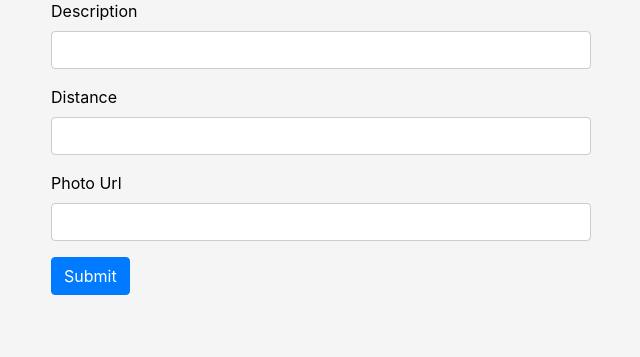
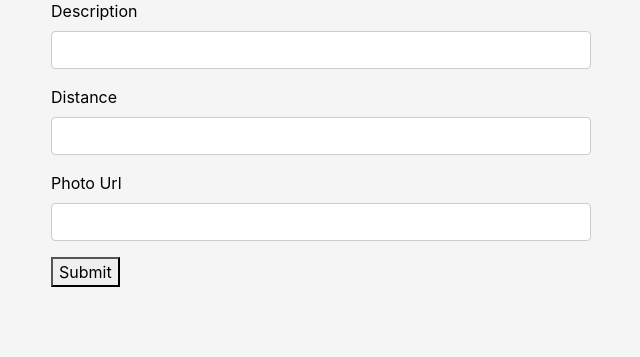
Before and after one commit to edfranco/hikr, a Django app: page /new_hike/ in a window 1280 px wide. Shown: the part 122-479 px from the top of the page, without its empty margins (319-959 px from the left). Run offline with Django 3.2, Linux system fonts and the light colour scheme; some libraries are stand-ins or nearby versions.

Commit message:
updated buttons

```diff
--- a/hikr_app/templates/login.html
+++ b/hikr_app/templates/login.html
@@ -20,7 +20,7 @@
 					<label for="password">Password</label>
 					<input type="password" class="form-control" name="password" maxlength="20" minlength="6" required>
 				</div>
-				<button type="submit" class="btn btn-primary">Submit</button>
+				<button type="submit">Submit</button>
 			</form>
 
 		</div>
--- a/hikr_app/templates/post.html
+++ b/hikr_app/templates/post.html
@@ -20,7 +20,7 @@
 						<label for="photo_url">Photo Url</label>
 						<input type="text" class="form-control" name="photo_url" required>
 					</div>
-					<button type="submit" class="btn btn-primary">Submit</button>
+					<button type="submit">Submit</button>
 				</form>
 
 		</div>
--- a/hikr_app/templates/register.html
+++ b/hikr_app/templates/register.html
@@ -48,7 +48,7 @@
                         <label for="photo_url">Image URL</label>
                         <input type="text" class="form-control" name="image_url" maxlength="250" minlength="6" required>
                     </div>
-                    <button type="submit" class="btn btn-primary">Submit</button>
+                    <button type="submit">Submit</button>
                 </form>
         </div>
     </div>
```
